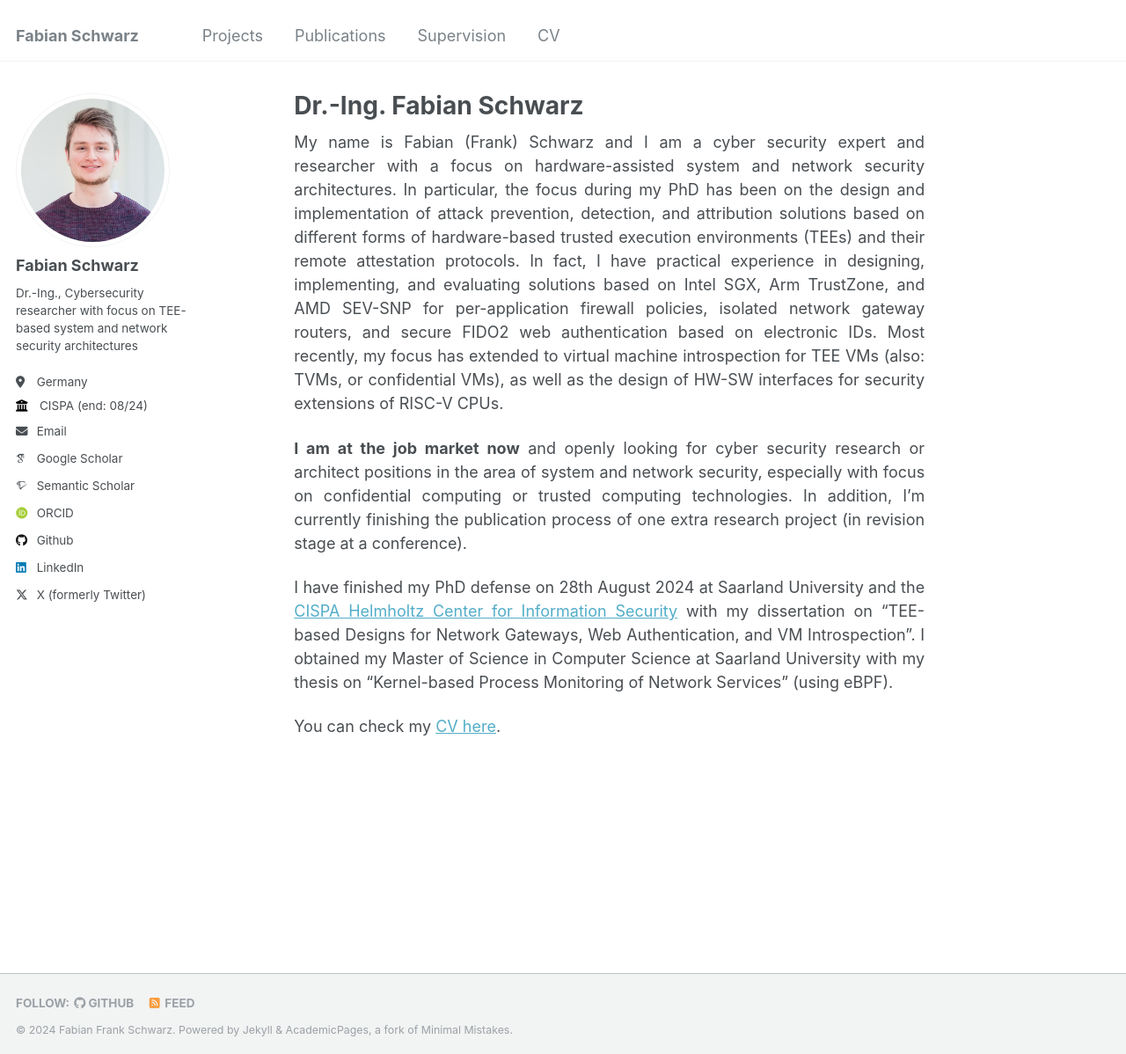
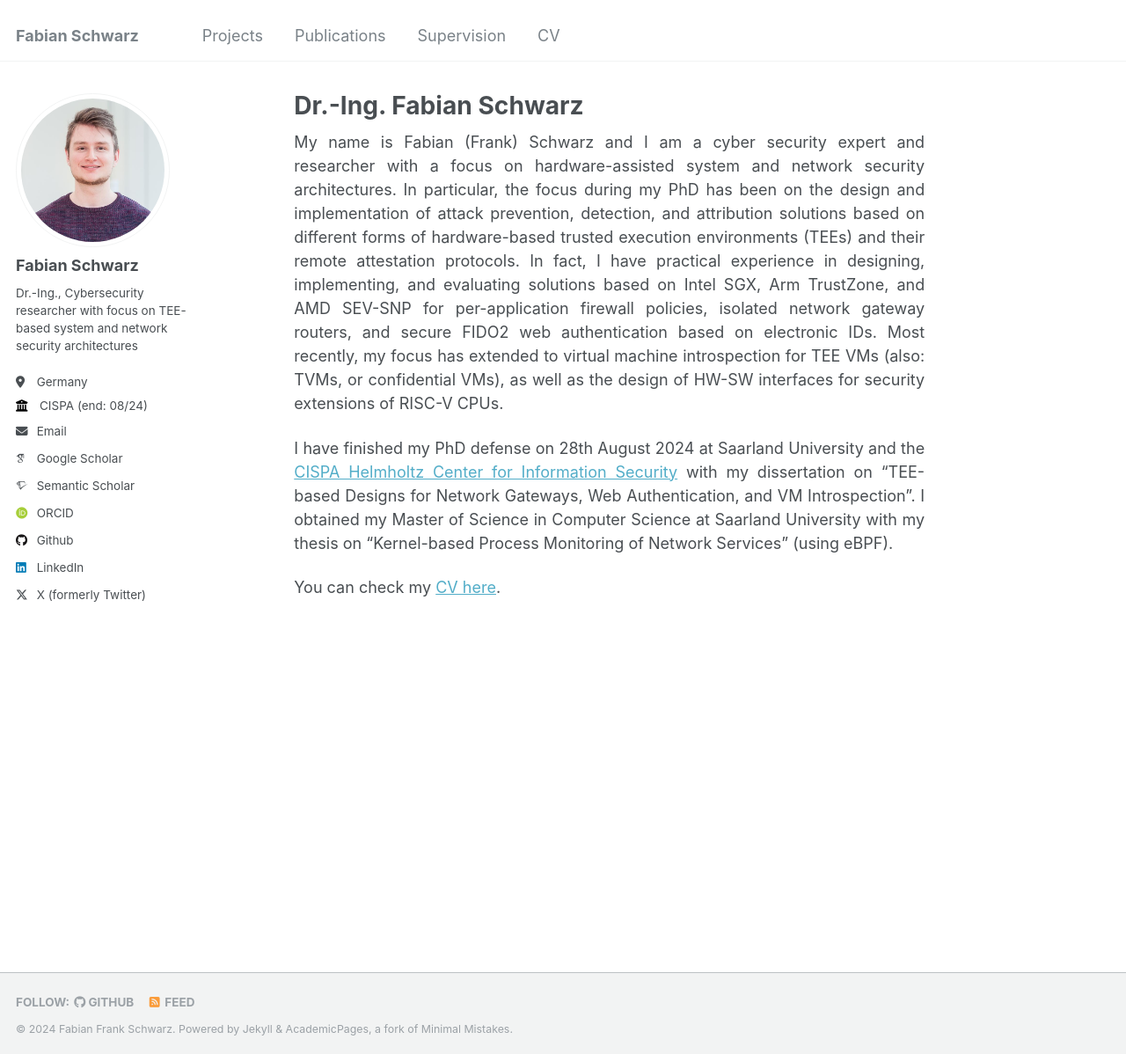
Before and after one commit to fa-schwarz/fa-schwarz.github.io, a Jekyll site: the page built from _pages/about.md, in a window 1280 px wide and 1198 px high. Shown: the whole window at 88% size. Built offline with Jekyll 4.4.1, drawn with Linux system fonts in a browser that asks for light colours; some web fonts are replaced.

Commit message:
Update: currently no longer looking for a job

```diff
--- a/_pages/about.md
+++ b/_pages/about.md
@@ -13,8 +13,6 @@ In fact, I have practical experience in designing, implementing, and evaluating
 Most recently, my focus has extended to virtual machine introspection for TEE VMs (also: TVMs, or confidential VMs), as well as the design of HW-SW interfaces for security extensions of RISC-V CPUs.
 
 
-**I am at the job market now** and openly looking for cyber security research or architect positions in the area of system and network security, especially with focus on confidential computing or trusted computing technologies.
-In addition, I'm currently finishing the publication process of one extra research project (in revision stage at a conference).
 
 
 I have finished my PhD defense on 28th August 2024 at Saarland University and the [CISPA Helmholtz Center for Information Security](https://cispa.de/en) with my dissertation on "TEE-based Designs for Network Gateways, Web Authentication, and VM Introspection".
```
